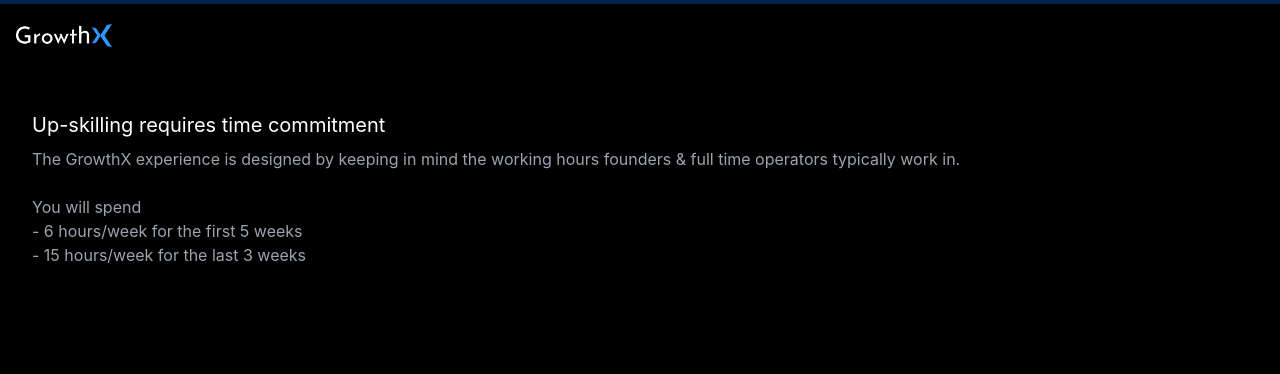
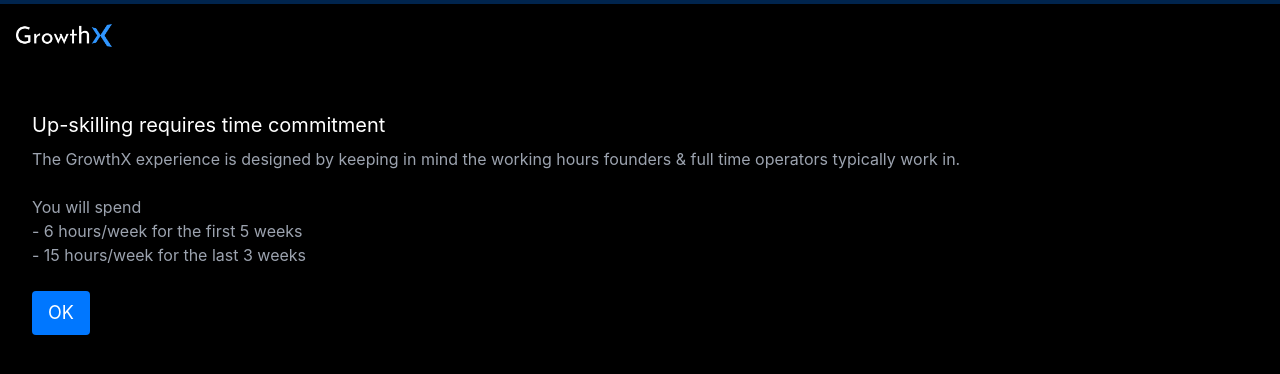
Before and after one commit to Pushpendra-Sharma/nextjs-app, a Next.js app: page / in a window 1280 px wide. Shown: the top 374 px of the page. Built offline with nearby package versions, Linux system fonts and the light colour scheme.

Commit message:
feat: updated main container for question

```diff
--- a/components/index.ts
+++ b/components/index.ts
@@ -1,3 +1,5 @@
 export { Button } from './Button';
 export { Introduction } from './Introduction';
+export { TextInput } from './TextInput';
 export { ProgressBar } from './ProgressBar';
+export { QuestionDetails } from './QuestionDetails';
--- a/containers/MainContainer.tsx
+++ b/containers/MainContainer.tsx
@@ -1,9 +1,20 @@
-import { Introduction } from '@/components';
+import { useContext } from 'react';
+import { AppContext } from '@/contexts/app-context';
+import { IntroductionContainer, QuestionContainer } from './';
 
 export function MainContainer() {
+  const { questionId } = useContext(AppContext);
+  const { prev, current, next } = questionId;
+
   return (
     <>
-      <Introduction />
+      {current === 0 && <IntroductionContainer />}
+      {current === 1 && <QuestionContainer type='name' />}
+      {current === 2 && <QuestionContainer type='industry' />}
+      {current === 3 && <QuestionContainer type='role' />}
+      {current === 4 && <QuestionContainer type='goal' />}
+      {current === 5 && <QuestionContainer type='email' />}
+      {current === 6 && <>All done! Thanks for your time.</>}
     </>
   );
 }
--- /dev/null
+++ b/containers/QuestionContainer.tsx
@@ -0,0 +1,23 @@
+import { QuestionDetails } from '@/components';
+import { questions } from '@/utils/constants';
+import { QuestionType } from '@/types';
+import { NameInputContainer } from './';
+
+type Props = {
+  type: QuestionType;
+};
+
+export function QuestionContainer({ type }: Props) {
+  const { heading, description, required } = questions[type];
+
+  return (
+    <>
+      <QuestionDetails
+        heading={heading}
+        description={description}
+        isRequired={required}
+      />
+      {type === 'name' && <NameInputContainer type={type} />}
+    </>
+  );
+}
--- a/containers/index.ts
+++ b/containers/index.ts
@@ -1 +1,4 @@
+export { IntroductionContainer } from './IntroductionContainer';
 export { MainContainer } from './MainContainer';
+export { QuestionContainer } from './QuestionContainer';
+export { NameInputContainer } from './NameInputContainer';
```
